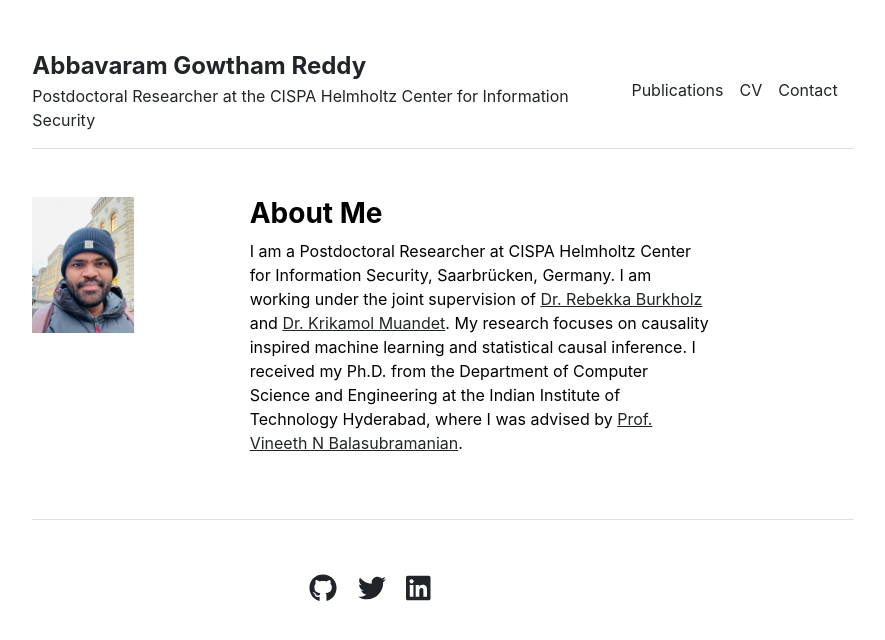
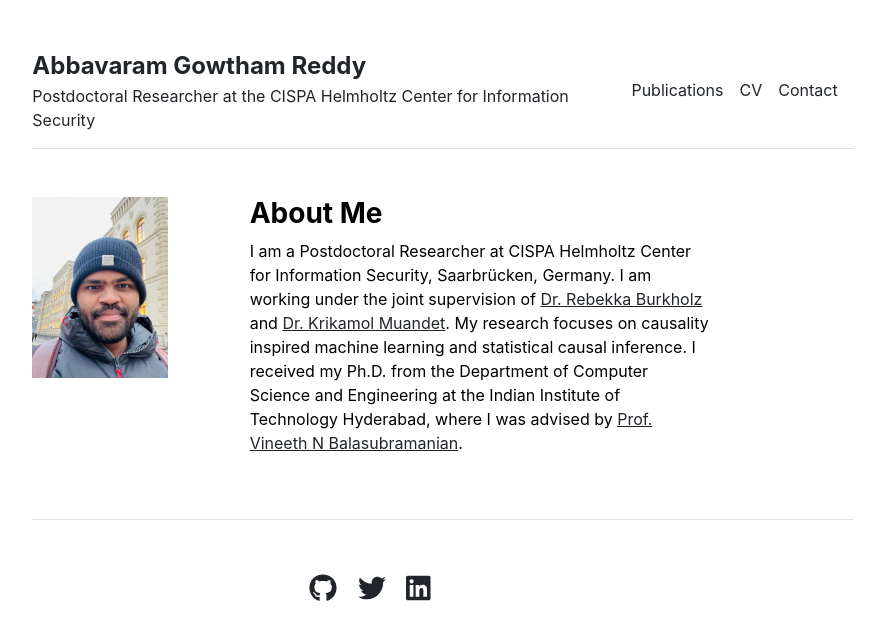
Before and after one commit to gautam0707/gautam0707.github.io, a Jekyll site: the page built from index.md, in a window 1280 px wide. Shown: the top 640 px of the page, without its empty margins (197-1082 px from the left). Built offline with Jekyll 4.4.1, drawn with Linux system fonts in a browser that asks for light colours; a style sheet for code colours, icons or effects is not loaded.

Commit message:
Update home.html

```diff
--- a/_layouts/home.html
+++ b/_layouts/home.html
@@ -4,7 +4,7 @@
 
 <div class="row g-5 mb-5">
   <div class="col-md-3">
-    <img src="{{ site.github.url }}/assets/img/dp1.jpeg" alt="Home" width="60%">
+    <img src="{{ site.github.url }}/assets/img/dp1.jpeg" alt="Home" width="80%">
   </div>
   <div class="col-md-7">
     <h3 class="fw-bold">About Me</h3>
```
